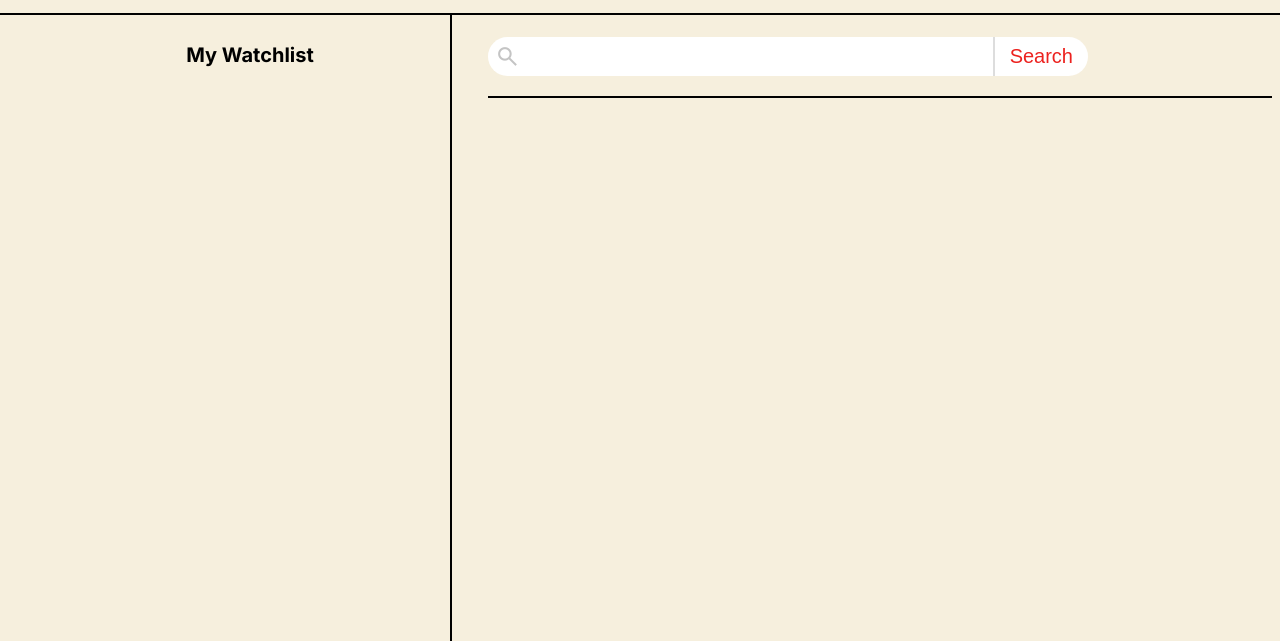
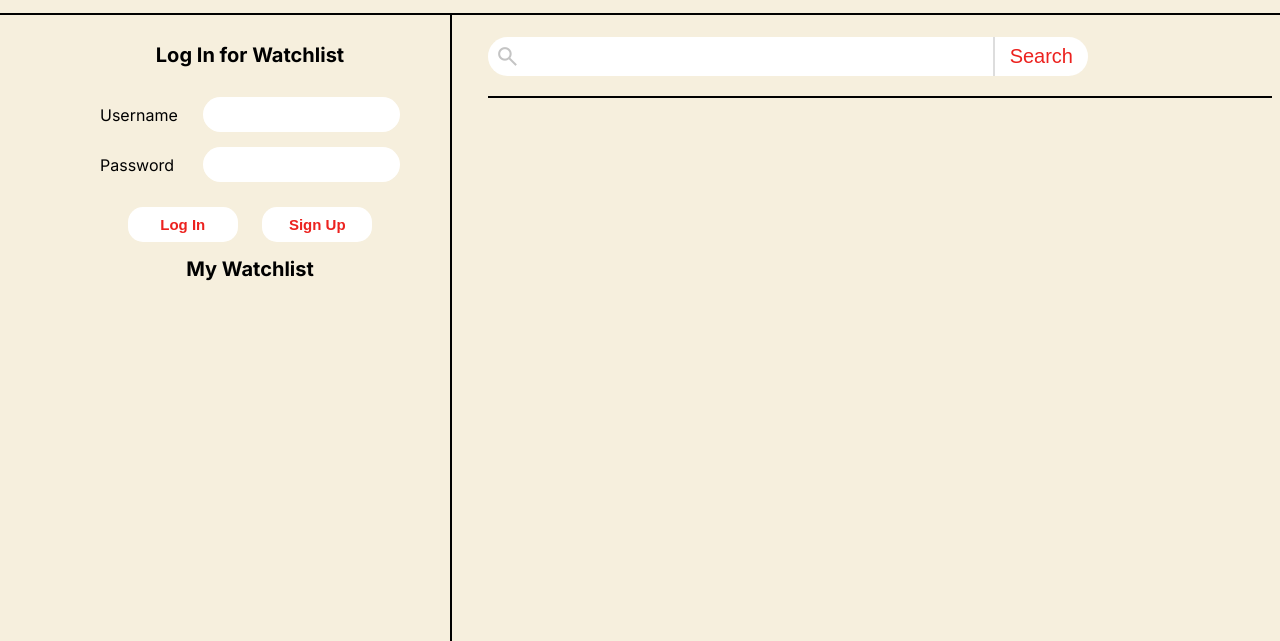
Before and after one commit to adeedeeg/tmdb-project, a plain HTML site: page index.html in a window 1280 px wide. Shown: the part 167-808 px from the top of the page. Drawn offline with nearby package versions, Linux system fonts and the light colour scheme.

Commit message:
added log in forms

```diff
--- a/index.html
+++ b/index.html
@@ -23,17 +23,36 @@
         </div>
     </div>
     <div class="sidebar">
-        <h1 class="sidebar-header">My Watchlist</h1>
-        <div class="watchlist">
-            <ul id="watchlist-list">
+        <div class="sidebar-log-in">
+            <form id="logInForm" class="log-in" action="" onsubmit="event.preventDefault()">
+                <div class="log-in-header"> Log In for Watchlist</div>
+                <div class="username-wrapper">
+                    <label class="username-label"> Username </label>
+                    <input type="text" class="username-input">
+                </div>
+                <div class="password-wrapper">
+                    <label class="password-label"> Password </label>
+                    <input type="text" class="password-input" style="-webkit-text-security: circle">
+                </div>
+                <div class="log-sign-button-wrapper">
+                    <button class="log-in-button">Log In</button>
+                    <button class="sign-up-button">Sign Up</button>
+                </div>
+            </form>
+        </div>
+        <div id="sidebar-watchlist">
+            <div class="sidebar-header">My Watchlist</div>
+            <div class="watchlist">
+                <ul id="watchlist-list">
 
-            </ul>
+                </ul>
+            </div>
         </div>
         <div class="sidebar-vertical-line"></div>
     </div>
     <div class="display-body">
         <div class="search-filter-bar">
-            <form class="search-bar" action="" onsubmit="event.preventDefault()">
+            <form id="searchForm" class="search-bar" action="" onsubmit="event.preventDefault()">
                 <span class="material-symbols-outlined search-button"> search </span>
                 <input type="text" class="search-input" aria-label="Search">
                 <button class="search" type="submit">Search</button>
--- a/main.css
+++ b/main.css
@@ -34,6 +34,75 @@ button {
 
 body {
   background-color: #F6EFDD;
+}
+
+.sidebar-log-in{
+  display: flex;
+  align-items: center;
+  direction: ltr;
+  width: 300px;
+  font-family: "Inter", serif;
+  align-items: center;
+}
+
+.log-in-header{
+  font-size: 20px;
+  font-weight: bold;
+  width: 300px;
+  text-align: center;
+  padding-bottom: 20px;
+  margin-bottom: 10px;
+  margin-top: 5px;
+}
+
+.username-wrapper, .password-wrapper {
+  display: flex;
+  width: 300px;
+  height: 35px;
+  justify-content: space-between;
+  padding-bottom: 15px;
+  align-items: center;
+}
+
+.username-input, .password-input{
+  border-radius: 18px 18px 18px 18px;
+  border: none;
+  outline: none;
+  padding: 10px;
+  background-color: #ffffff;
+}
+
+.log-sign-button-wrapper{
+  width: 300px;
+  text-align: center;
+}
+
+.log-in-button, .sign-up-button {
+  display: inline-block;
+  margin: 10px;
+  padding: 10px 20px;
+  font-size: 16px;
+  cursor: pointer;
+  height: 35px;
+  width: 110px;
+  background: #ffffff;
+  border: none;
+  color: #EC221F;
+  font-size: 15px;
+  font-weight: bold;
+  padding: 0 15px;
+  border-radius: 15px 15px 15px 15px;
+  cursor: pointer;
+}
+
+.log-in-button:active {
+  background-color: #EC221F;
+  color: #ffffff;
+}
+
+.sign-up-button:active {
+  background-color: #EC221F;
+  color: #ffffff;
 }
 
 .sidebar {
@@ -290,12 +359,6 @@ li {
   transition: background-color 0.3s ease, border-color 0.3s ease;
 }
 
-.search-input:focus {
-  background-color: white;
-  border-color: #ddd;
-  outline: none;
-}
-
 .search {
   background: #ffffff;
   border-left: 2px solid #ddd;
```
Also changed, not shown: main.js (+16 -6 lines).
